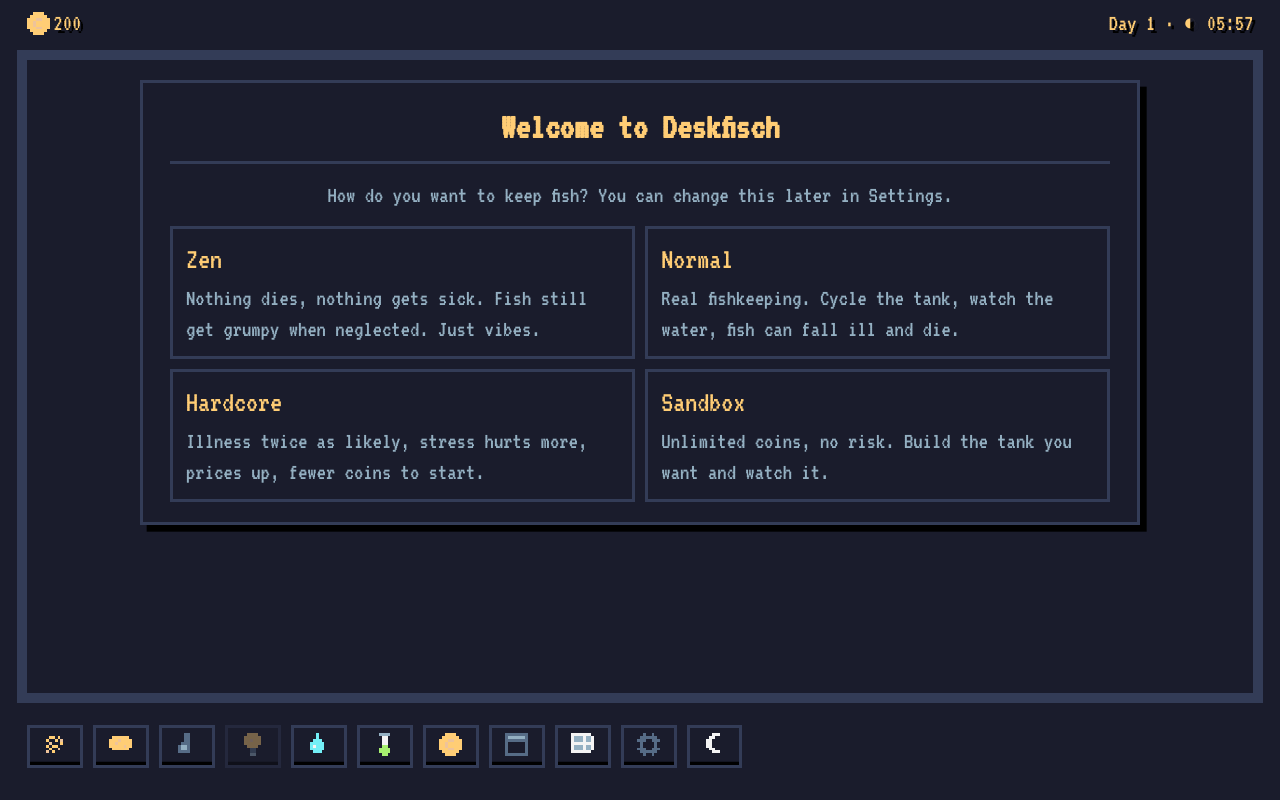
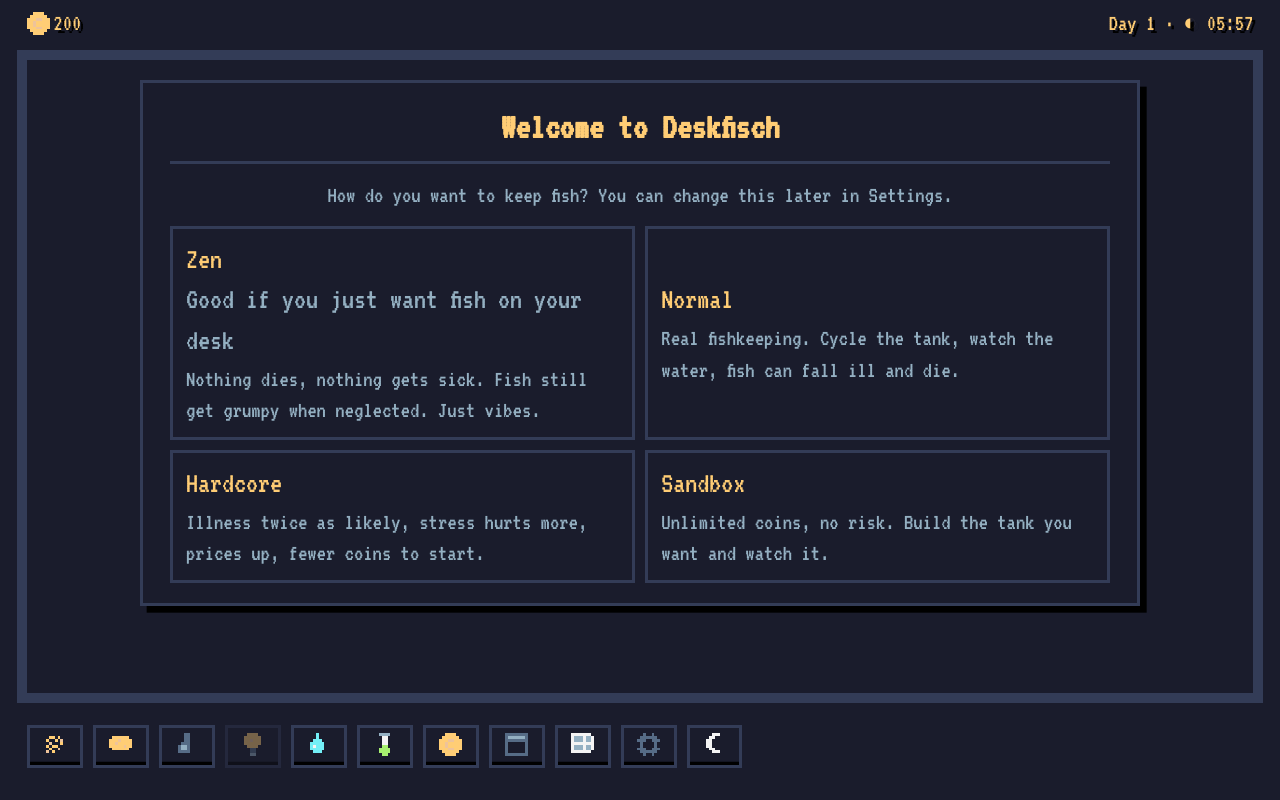
Before and after one commit to codepawl/deskfisch, a website built with Vite: page index.html in a window 1280 px wide. Built offline with nearby package versions, Linux system fonts and the light colour scheme.

Commit message:
Release 0.4.1

```diff
--- a/package.json
+++ b/package.json
@@ -1,7 +1,7 @@
 {
   "name": "deskfisch",
   "private": true,
-  "version": "0.4.0",
+  "version": "0.4.1",
   "type": "module",
   "scripts": {
     "dev": "vite",
--- a/src-tauri/Cargo.toml
+++ b/src-tauri/Cargo.toml
@@ -1,6 +1,6 @@
 [package]
 name = "fisch"
-version = "0.4.0"
+version = "0.4.1"
 description = "Deskfisch: a cozy pixel aquarium for your desktop"
 authors = ["Nguyen Xuan An"]
 edition = "2021"
--- a/src-tauri/tauri.conf.json
+++ b/src-tauri/tauri.conf.json
@@ -1,7 +1,7 @@
 {
   "$schema": "https://schema.tauri.app/config/2",
   "productName": "Deskfisch",
-  "version": "0.4.0",
+  "version": "0.4.1",
   "identifier": "com.an.fisch",
   "build": {
     "beforeDevCommand": "pnpm dev",
--- a/src/i18n/vi.ts
+++ b/src/i18n/vi.ts
@@ -268,6 +268,7 @@ export const vi: Record<string, string> = {
   "How do you want to keep fish? You can change this later in Settings.": "Bạn muốn nuôi cá kiểu nào? Đổi lại được trong Cài đặt.",
   "Play style": "Kiểu chơi",
   "Zen": "Zen",
+  "Good if you just want fish on your desk": "Hợp nếu bạn chỉ muốn có cá trên bàn",
   "Normal": "Thường",
   "Hardcore": "Hardcore",
   "Sandbox": "Sandbox",
--- a/src/ui/styles.css
+++ b/src/ui/styles.css
@@ -442,3 +442,4 @@ button.playstyle:hover { border-color: var(--accent); }
 
 .settings-heading { margin: calc(4px * var(--s)) 0 calc(1px * var(--s)); font-size: inherit; font-weight: normal; color: var(--accent); }
 .panel-actions.wrap { flex-wrap: wrap; }
+.playstyle-hint { display: block; font-size: inherit; color: #94b0c2; }
--- a/src/ui/welcome.ts
+++ b/src/ui/welcome.ts
@@ -5,8 +5,8 @@ import { button, el } from "./dom";
 import { t } from "../i18n";
 
 /** Short, honest descriptions. Shown on first run and inside Settings. */
-export const PLAYSTYLES: { id: Playstyle; title: string; blurb: string }[] = [
-  { id: "zen", title: "Zen", blurb: "Nothing dies, nothing gets sick. Fish still get grumpy when neglected. Just vibes." },
+export const PLAYSTYLES: { id: Playstyle; title: string; blurb: string; hint?: string }[] = [
+  { id: "zen", title: "Zen", hint: "Good if you just want fish on your desk", blurb: "Nothing dies, nothing gets sick. Fish still get grumpy when neglected. Just vibes." },
   { id: "normal", title: "Normal", blurb: "Real fishkeeping. Cycle the tank, watch the water, fish can fall ill and die." },
   { id: "hardcore", title: "Hardcore", blurb: "Illness twice as likely, stress hurts more, prices up, fewer coins to start." },
   { id: "sandbox", title: "Sandbox", blurb: "Unlimited coins, no risk. Build the tank you want and watch it." },
@@ -19,7 +19,7 @@ export class WelcomePanel {
   constructor(overlay: HTMLElement, private readonly state: GameState, private readonly onDone: () => void) {
     const cards = PLAYSTYLES.map((p) =>
       el("button.playstyle", { onclick: () => this.pick(p.id) },
-        el("div.playstyle-title", {}, t(p.title)),
+        el("div.playstyle-title", {}, t(p.title), p.hint ? el("span.playstyle-hint", {}, t(p.hint)) : null),
         el("div.muted", {}, t(p.blurb))),
     );
     this.root = el(
```
Also changed, not shown: CHANGELOG.md, 1 other file.
